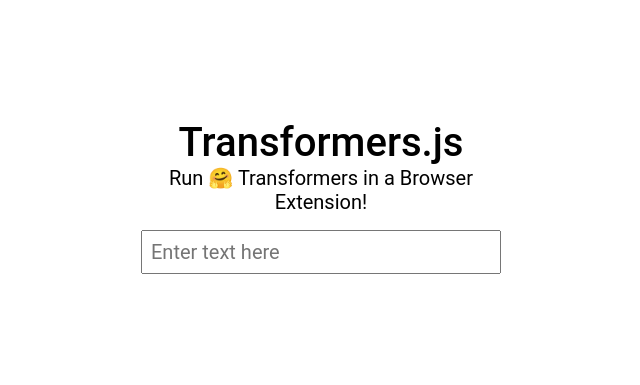
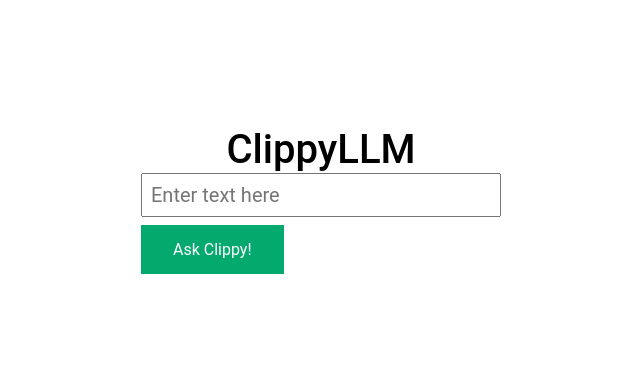
Before and after one commit to Eleirbag89/clippy-llm, a website built with webpack: page src/popup.html in a window 1280 px wide. Shown: the whole page, without its empty margins (319-959 px from the left). Built offline with nearby package versions, Linux system fonts and the light colour scheme; what @xenova/transformers would draw is missing.

Commit message:
feat: ux restyle

```diff
--- a/src/popup.css
+++ b/src/popup.css
@@ -48,3 +48,13 @@
     font-family: 'Roboto Mono', monospace;
     height: 100px;
 }
+#ask-clippyllm {
+    background-color: #04AA6D; /* Green */
+    border: none;
+    color: white;
+    padding: 15px 32px;
+    text-align: center;
+    text-decoration: none;
+    display: inline-block;
+    font-size: 16px;
+  }
--- a/src/popup.html
+++ b/src/popup.html
@@ -5,7 +5,7 @@
     <meta charset="UTF-8">
     <meta http-equiv="X-UA-Compatible" content="IE=edge">
     <meta name="viewport" content="width=device-width, initial-scale=1.0">
-    <title>Transformers.js | Sample Browser Extension</title>
+    <title>ClippyLlm | Your smart assistant</title>
 
     <!-- Load styles -->
     <link rel="stylesheet" href="popup.css" />
@@ -13,9 +13,10 @@
 
 <body>
     <div class="container">
-        <h1>Transformers.js</h1>
-        <h2>Run 🤗 Transformers in a Browser Extension!</h2>
+        <h1>ClippyLLM</h1>
         <input id="text" placeholder="Enter text here">
+        <button id="ask-clippyllm" type="button">Ask Clippy!</button>
+
         <pre id="output"></pre>
     </div>
 </body>
--- a/src/popup.js
+++ b/src/popup.js
@@ -4,7 +4,7 @@
 
 const inputElement = document.getElementById('text');
 const outputElement = document.getElementById('output');
-
+const clippy_button = document.getElementById('ask-clippyllm');
 
 const getPageContent = () => {
 
@@ -45,10 +45,10 @@
     return sentences;
 }
 // Listen for changes made to the textbox.
-inputElement.addEventListener('input', (event) => {
+clippy_button.addEventListener('click', (event) => {
 
     chrome.tabs.query({ active: true, currentWindow: true }, (tabs) => {
-        console.log("Execute Script");
+        console.log("Execute Script", inputElement.value);
         chrome.scripting.executeScript({
           target: { tabId: tabs[0].id },
           func: getPageContent
```
